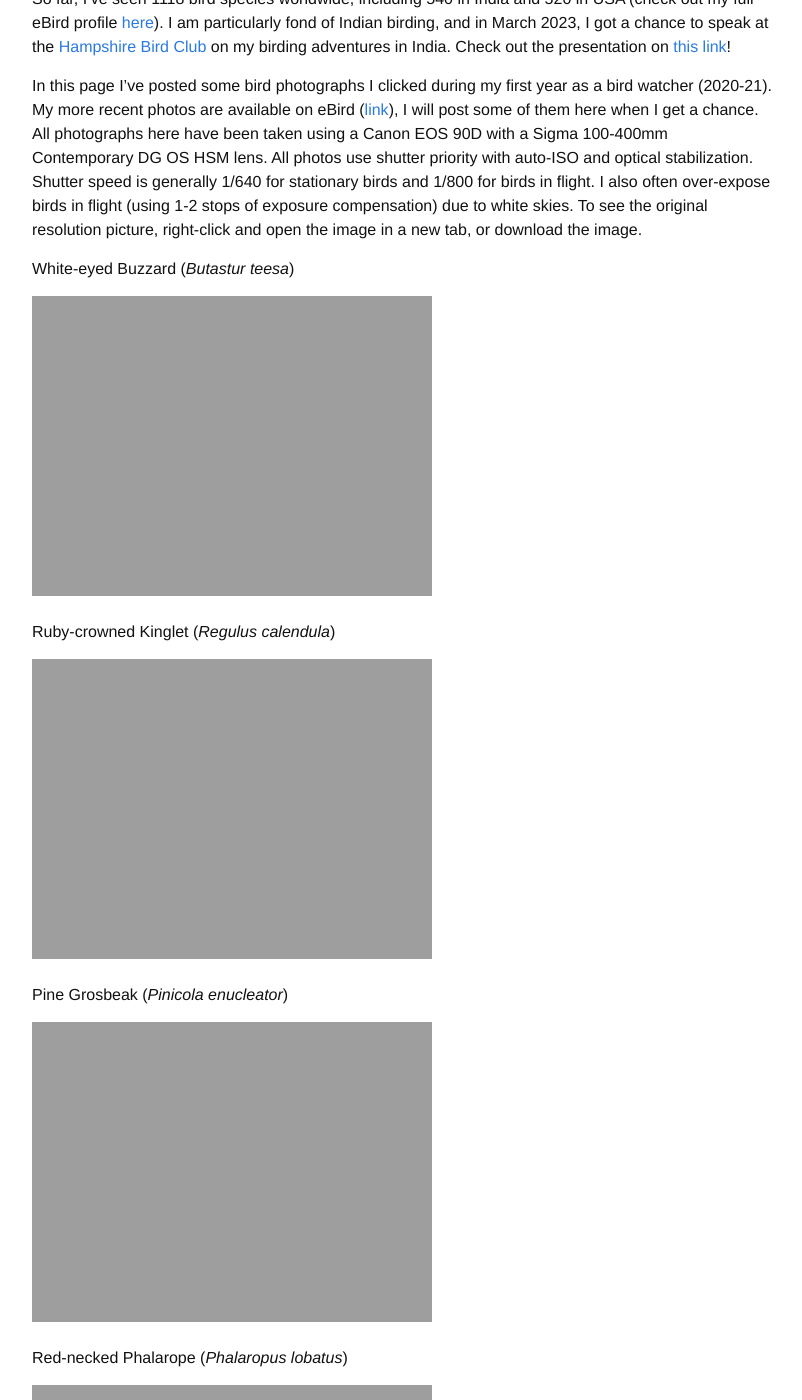
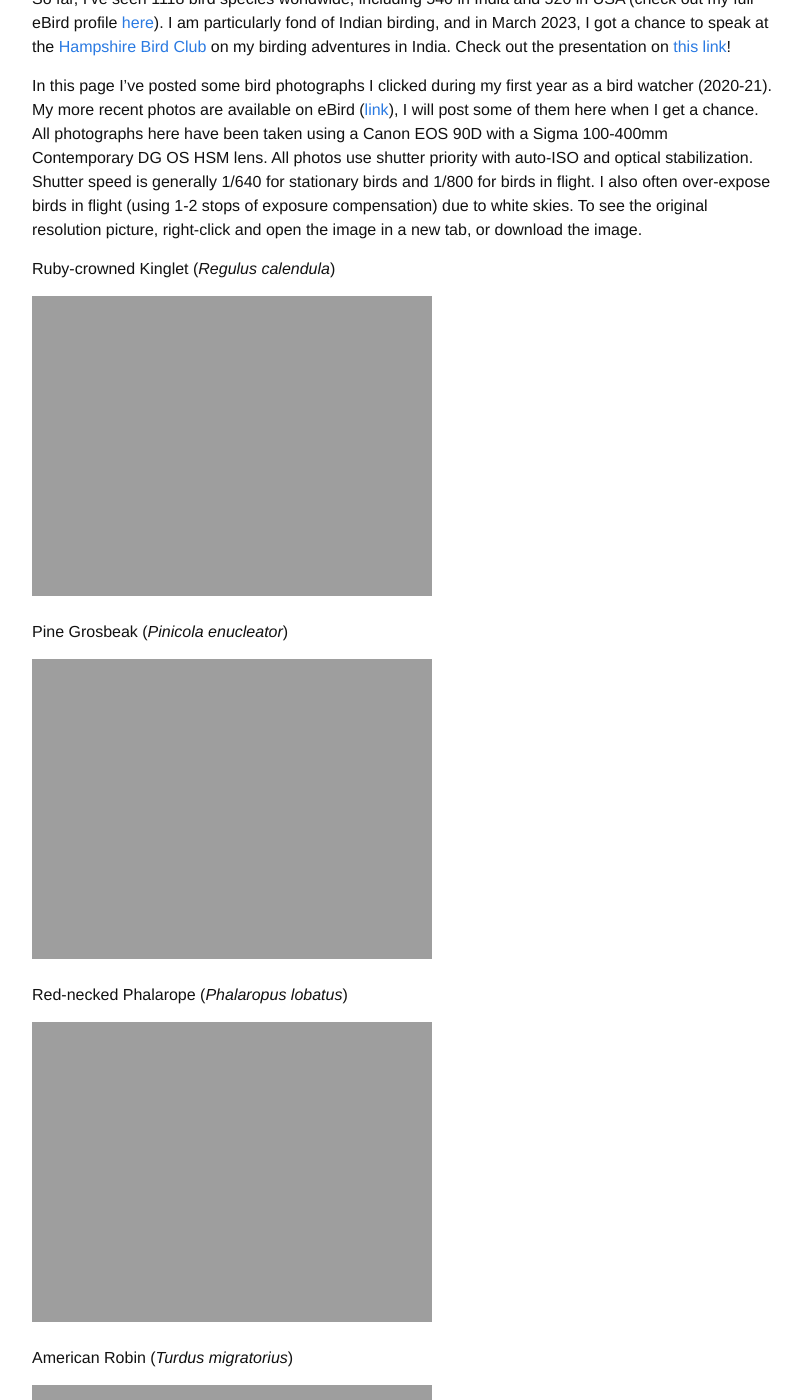
Before and after one commit to martiansideofthemoon/martiansideofthemoon.github.io, a Jekyll site: the page built from _pages/bird_photography.md, in a window 1280 px wide and 1400 px high, scrolled down 321 px. Shown: the whole window, without its empty margins (238-1040 px from the left). Built offline with Jekyll 4.4.1, drawn with Linux system fonts in a browser that asks for light colours; comment, search, counter and statistics services are not loaded; some of the changed text lies outside the part shown.

Commit message:
Update bird_photography.md

```diff
--- a/_pages/bird_photography.md
+++ b/_pages/bird_photography.md
@@ -12,11 +12,6 @@ So far, I've seen 1118 bird species worldwide, including 540 in India and 520 in
 In this page I've posted some bird photographs I clicked during my first year as a bird watcher (2020-21). My more recent photos are available on eBird ([link](https://media.ebird.org/catalog?mediaType=photo&searchField=user&userId=USER1800649&sort=rating_rank_desc&unconfirmed=incl)), I will post some of them here when I get a chance. All photographs here have been taken using a Canon EOS 90D with a Sigma 100-400mm Contemporary DG OS HSM lens. All photos use shutter priority with auto-ISO and optical stabilization. Shutter speed is generally 1/640 for stationary birds and 1/800 for birds in flight. I also often over-expose birds in flight (using 1-2 stops of exposure compensation) due to white skies. To see the original resolution picture, right-click and open the image in a new tab, or download the image.
 
 <p style="text-align: center;">
-
-<p>White-eyed Buzzard (<i>Butastur teesa</i>)</p>
-<img src="{{ site.url }}/assets/birding/white_eyed_buzzard.jpg" />
-
-<br /><br />
 
 <p>Ruby-crowned Kinglet (<i>Regulus calendula</i>)</p>
 <img src="{{ site.url }}/assets/birding/kinglet.jpg" />
@@ -35,6 +30,11 @@ In this page I've posted some bird photographs I clicked during my first year as
 
 <p>American Robin (<i>Turdus migratorius</i>)</p>
 <img src="{{ site.url }}/assets/birding/robin.jpg" />
+
+<br /><br />
+
+<p>White-eyed Buzzard (<i>Butastur teesa</i>)</p>
+<img src="{{ site.url }}/assets/birding/white_eyed_buzzard.jpg" />
 
 <br /><br />
 
```
